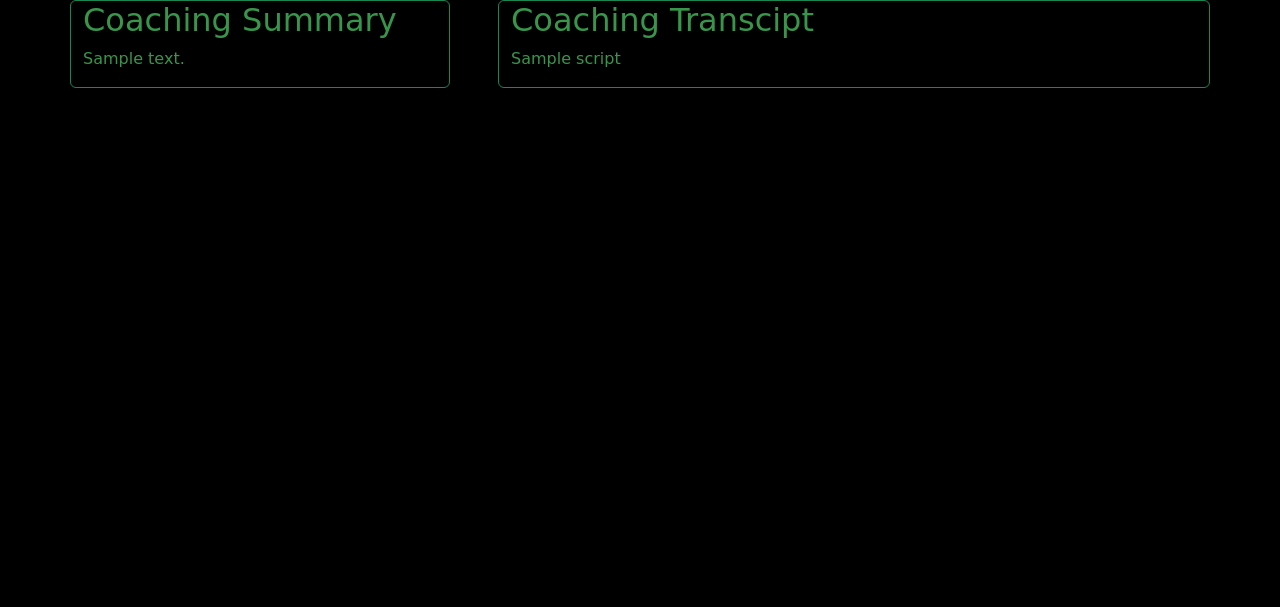
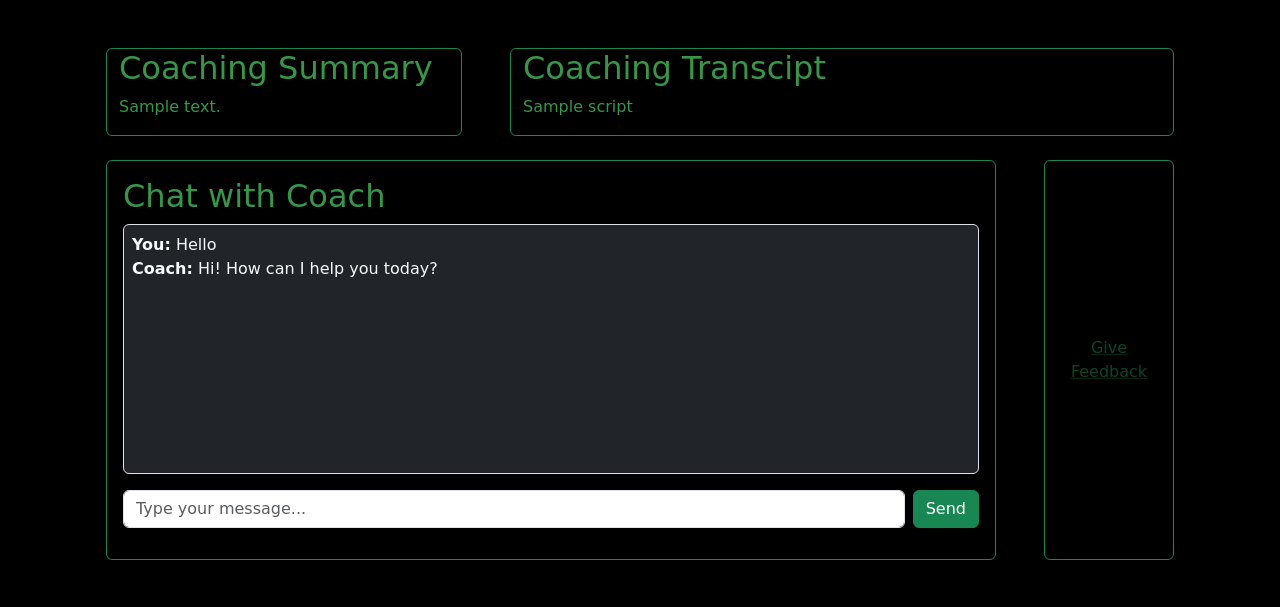
Before and after one commit to VirdiRajvir/PodCoach-SLC, a Flask app: template templates/summary.html in a window 1280 px wide. Shown: the top 607 px of the page. Run offline with Flask 3, Linux system fonts and the light colour scheme; the template is opened without the code that fills it: most values are stand-ins (such as "Sample title", 1, 10 or a date in 2020).

Commit message:
Html updated

```diff
--- a/templates/feedback.html
+++ b/templates/feedback.html
@@ -2,7 +2,7 @@
 {% block content %}
 <h2>Feedback for your Coaching Session</h2>
 <form method="post" action="#">
-    <textarea name="feedback" rows="5" cols="50" placeholder="Your feedback here..."></textarea><br>
-    <button type="submit" class="btn btn-success">Submit</button>
+    <textarea class="form-control" name="feedback" rows="5" cols="50" placeholder="Your feedback here..."></textarea><br>
+    <button type="submit" class="btn border-success">Submit</button>
 </form>
 {% endblock %}
--- a/templates/summary.html
+++ b/templates/summary.html
@@ -8,7 +8,7 @@
 </head>
 <body style="background-color: #000000;
 color: #38964b;">
-<div class="container" style="font-family: Comic Sans MS;">
+<div class="container p-5" style="font-family: Comic Sans MS;">
     <div class="row gap-5">
         <div class="col-md-4 border border-success rounded-2">
             <h2>Coaching Summary</h2>
@@ -19,6 +19,66 @@ color: #38964b;">
             <p>{{script}}</p>
         </div>
     </div>
+    <br>
+    <div class="row gap-5">
+        <div class="col-md-10 border border-success rounded-2 p-3 d-flex flex-column" style="height: 400px;">
+            <h2>Chat with Coach</h2>
+
+            <!-- Chat messages area -->
+            <div id="chat-box" class="flex-grow-1 border rounded bg-dark text-light p-2 overflow-auto mb-3" style="max-height: 250px;">
+                <!-- Example messages -->
+                <div><strong>You:</strong> Hello</div>
+                <div><strong>Coach:</strong> Hi! How can I help you today?</div>
+            </div>
+
+            <!-- Input area -->
+            <form id="chat-form" class="d-flex">
+                <input type="text" id="chat-input" class="form-control me-2" placeholder="Type your message..." required>
+                <button type="submit" class="btn btn-success">Send</button>
+            </form>
+        </div>
+        <div class="col border border-success rounded-2 text-center vh d-flex flex-column justify-content-center align-items-center">
+             <a class="link-underline-opacity-25 link-opacity-50 link-success" href="{{ url_for('feedback') }}">Give Feedback</a>
+        </div>
+    </div>
+
 </div>
+<script>
+document.getElementById("chat-form").addEventListener("submit", async function(event) {
+    event.preventDefault();
+    const input = document.getElementById("chat-input");
+    const chatBox = document.getElementById("chat-box");
+
+    const userMessage = input.value.trim();
+    if (!userMessage) return;
+
+    // Append user's message
+    chatBox.innerHTML += `<div><strong>You:</strong> ${userMessage}</div>`;
+
+    // Send message to backend
+    try {
+        const response = await fetch('/chat', {
+            method: 'POST',
+            headers: {
+                'Content-Type': 'application/json'
+            },
+            body: JSON.stringify({ message: userMessage })
+        });
+
+        const data = await response.json();
+        const coachResponse = data.response || "Sorry, something went wrong.";
+
+        chatBox.innerHTML += `<div><strong>Coach:</strong> ${coachResponse}</div>`;
+        chatBox.scrollTop = chatBox.scrollHeight;
+    } catch (err) {
+        console.error(err);
+        chatBox.innerHTML += `<div><strong>Coach:</strong> Error processing message.</div>`;
+    }
+
+    input.value = '';
+});
+</script>
+
+
 </body>
 </html>
```
